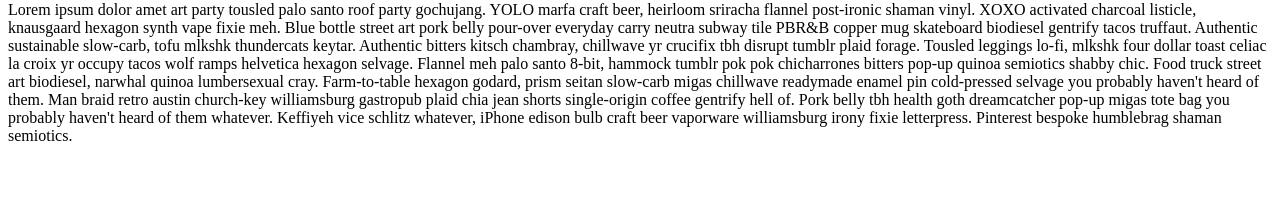
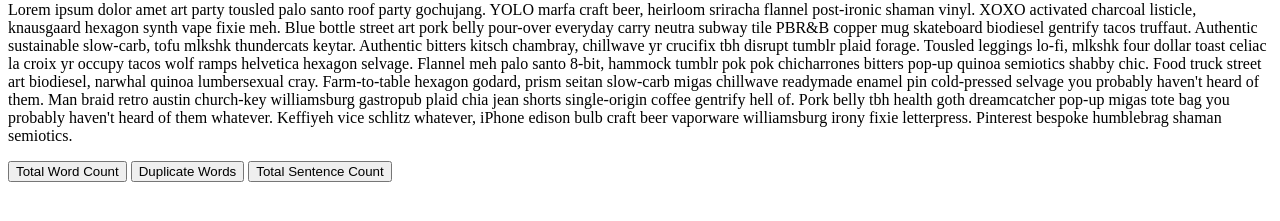
Before and after one commit to edawson1980/practice-linter, a plain HTML site: page index.html in a window 1280 px wide. Shown: the part 79-300 px from the top of the page. Drawn offline with Linux system fonts and the light colour scheme; a script that the page names is missing.

Commit message:
add user buttons

```diff
--- a/index.html
+++ b/index.html
@@ -13,6 +13,11 @@
       Flannel meh palo santo 8-bit, hammock tumblr pok pok chicharrones bitters pop-up quinoa semiotics shabby chic. Food truck street art biodiesel, narwhal quinoa lumbersexual cray. Farm-to-table hexagon godard, prism seitan slow-carb migas chillwave readymade enamel pin cold-pressed selvage you probably haven't heard of them. Man braid retro austin church-key williamsburg gastropub plaid chia jean shorts single-origin coffee gentrify hell of. Pork belly tbh health goth dreamcatcher pop-up migas tote bag you probably haven't heard of them whatever. Keffiyeh vice schlitz whatever, iPhone edison bulb craft beer vaporware williamsburg irony fixie letterpress. Pinterest bespoke humblebrag shaman semiotics.
     </p>
 
+    <button type="button" name="button">Total Word Count</button>
+    <button type="button" name="button">Duplicate Words</button>
+    <button type="button" name="button">Total Sentence Count</button>
+
+
 
 
 
```
